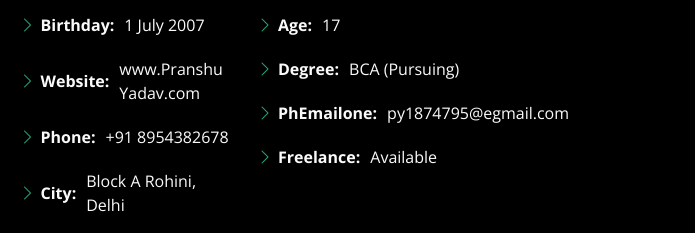
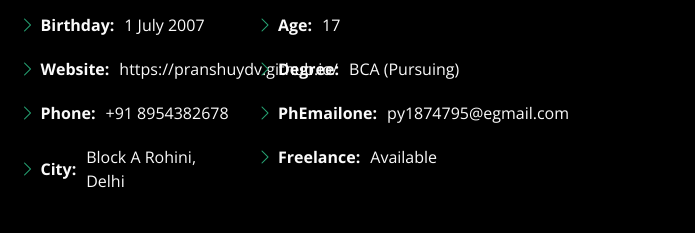
Before and after one commit to Pranshuydv/Pranshuydv.github.io, a plain HTML site: page about.html in a window 1280 px wide. Shown: the part 633-866 px from the top of the page, 585-1280 px from the left. Drawn offline with nearby package versions, Linux system fonts and the light colour scheme.

Commit message:
Update about.html

```diff
--- a/about.html
+++ b/about.html
@@ -113,7 +113,8 @@
               <div class="col-lg-6">
                 <ul>
                   <li><i class="bi bi-chevron-right"></i> <strong>Birthday:</strong> <span>1 July 2007</span></li>
-                  <li><i class="bi bi-chevron-right"></i> <strong>Website:</strong> <span>www.Pranshu Yadav.com</span>
+                  <li><i class="bi bi-chevron-right"></i> <strong>Website:</strong>
+                    <span>https://pranshuydv.github.io/</span>
                   </li>
                   <li><i class="bi bi-chevron-right"></i> <strong>Phone:</strong> <span>+91 8954382678</span></li>
                   <li><i class="bi bi-chevron-right"></i> <strong>City:</strong> <span>Block A Rohini, Delhi</span></li>
```
